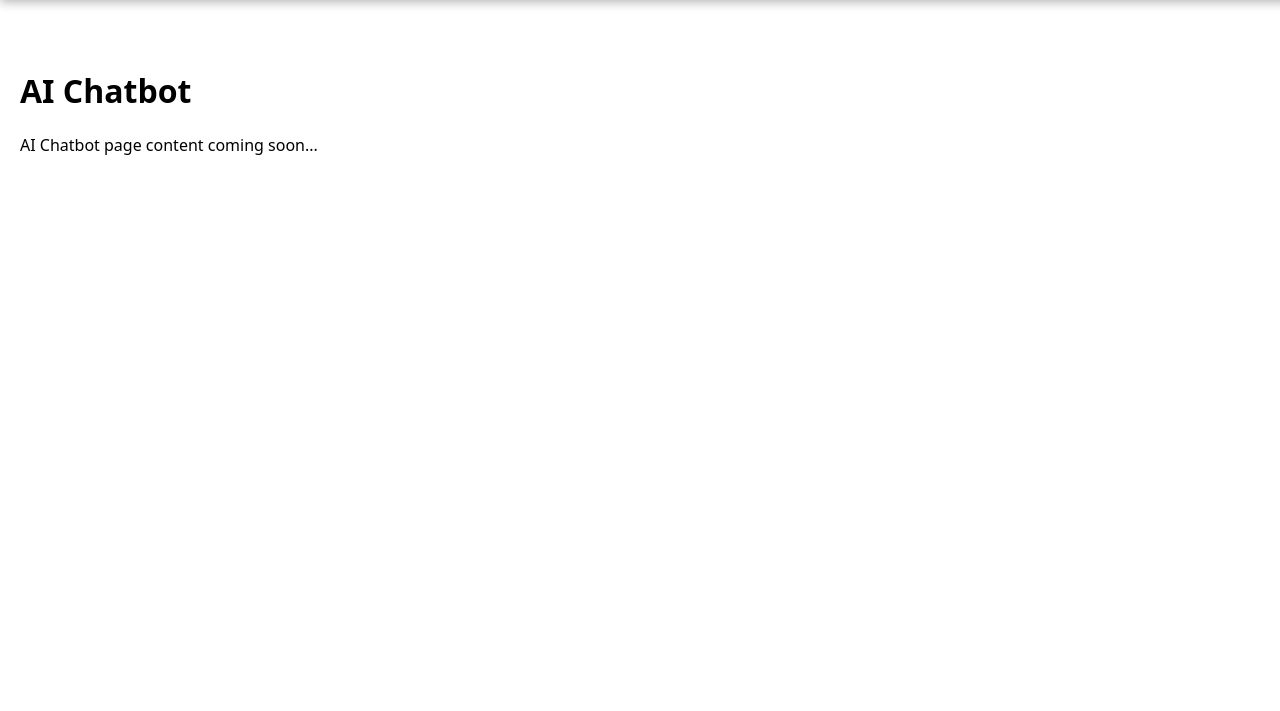
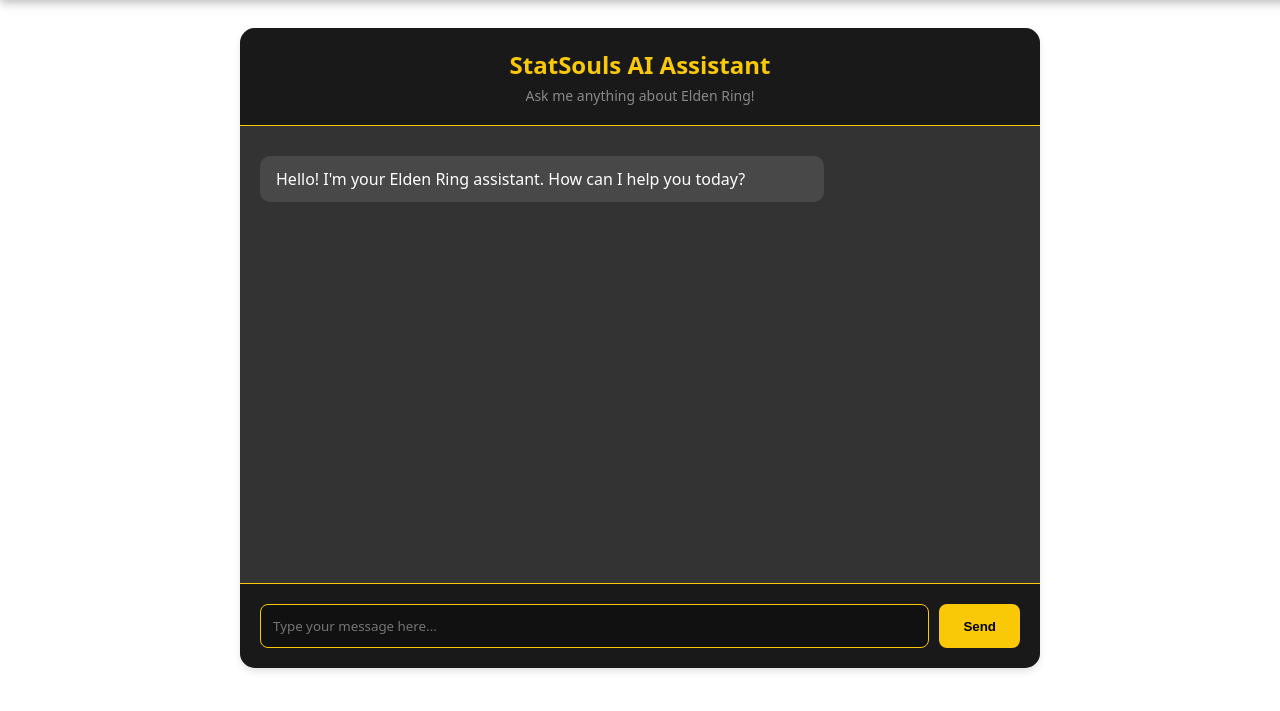
Before and after one commit to EDHJH/Sofware_Major_EDH-main, a Flask app: page /ai-chatbot in a window 1280 px wide. Shown: the part 72-783 px from the top of the page. Run offline with Flask 3, Linux system fonts and the light colour scheme; a user stored in the database is signed in; some web fonts are replaced.

Commit message:
aichatbot ui setup

```diff
--- /dev/null
+++ b/Backend/ai_chat.py
@@ -0,0 +1,6 @@
+from google import genai
+
+client = genai.Client(api_key="AIzaSyDIM2KCwcE8I6EfyuabgLhiPEdfwWGRSDs")
+response = client.models.generate_content(
+    model = "gemini-2.0-flash", contents = input
+)
--- a/Backend/server.py
+++ b/Backend/server.py
@@ -1,7 +1,7 @@
 from flask import Flask, render_template, request, jsonify, session, redirect, url_for
 from flask_sqlalchemy import SQLAlchemy
 from werkzeug.security import generate_password_hash, check_password_hash
-from functools import wraps  # Add this import
+from functools import wraps
 from flask_limiter import Limiter
 from flask_limiter.util import get_remote_address
 import os
--- a/Frontend/static/css/home.css
+++ b/Frontend/static/css/home.css
@@ -86,3 +86,97 @@
     transform: translateY(-2px);
     box-shadow: 0 5px 15px rgba(0, 0, 0, 0.3);
 }
+
+/* Chat UI Styles */
+.chat-container {
+    max-width: 800px;
+    margin: 100px auto 20px;
+    background: rgba(0, 0, 0, 0.8);
+    border-radius: 15px;
+    box-shadow: 0 4px 6px rgba(0, 0, 0, 0.1);
+    overflow: hidden;
+    height: 80vh;
+    display: flex;
+    flex-direction: column;
+}
+
+.chat-header {
+    padding: 20px;
+    background: rgba(0, 0, 0, 0.5);
+    border-bottom: 1px solid var(--first-color);
+    text-align: center;
+}
+
+.chat-header h1 {
+    color: var(--first-color);
+    margin: 0;
+    font-size: 24px;
+}
+
+.chat-header p {
+    color: #888;
+    margin: 5px 0 0;
+    font-size: 14px;
+}
+
+.chat-messages {
+    flex: 1;
+    overflow-y: auto;
+    padding: 20px;
+}
+
+.message {
+    margin: 10px 0;
+    padding: 12px 16px;
+    border-radius: 10px;
+    max-width: 70%;
+    word-wrap: break-word;
+}
+
+.user-message {
+    background: var(--first-color);
+    color: #000;
+    margin-left: auto;
+}
+
+.bot-message {
+    background: rgba(255, 255, 255, 0.1);
+    color: #fff;
+    margin-right: auto;
+}
+
+.chat-input-container {
+    padding: 20px;
+    background: rgba(0, 0, 0, 0.5);
+    border-top: 1px solid var(--first-color);
+    display: flex;
+    gap: 10px;
+}
+
+#chat-input {
+    flex: 1;
+    padding: 12px;
+    border: 1px solid var(--first-color);
+    border-radius: 8px;
+    background: rgba(0, 0, 0, 0.3);
+    color: #fff;
+    resize: none;
+    max-height: 120px;
+    font-family: inherit;
+}
+
+#send-button {
+    padding: 12px 24px;
+    background: var(--first-color);
+    color: #000;
+    border: none;
+    border-radius: 8px;
+    cursor: pointer;
+    font-weight: bold;
+    transition: all 0.3s ease;
+}
+
+#send-button:hover {
+    transform: translateY(-2px);
+    box-shadow: 0 2px 8px rgba(0, 0, 0, 0.2);
+}
--- a/Frontend/templates/ai-chatbot.html
+++ b/Frontend/templates/ai-chatbot.html
@@ -2,8 +2,62 @@
 
 {% block content %}
 <title>AI Chatbot - StatSouls</title>
-<main style="margin-top: 100px; padding: 20px;">
-        <h1>AI Chatbot</h1>
-        <p>AI Chatbot page content coming soon...</p>
-</main>
+<div class="chat-container">
+    <div class="chat-header">
+        <h1>StatSouls AI Assistant</h1>
+        <p>Ask me anything about Elden Ring!</p>
+    </div>
+    <div class="chat-messages" id="chat-messages">
+        <div class="message bot-message">
+            Hello! I'm your Elden Ring assistant. How can I help you today?
+        </div>
+    </div>
+    <div class="chat-input-container">
+        <textarea id="chat-input" placeholder="Type your message here..." rows="1"></textarea>
+        <button id="send-button">Send</button>
+    </div>
+</div>
+
+<script>
+    const input = document.getElementById('chat-input');
+    const sendButton = document.getElementById('send-button');
+    const messagesContainer = document.getElementById('chat-messages');
+
+    // Auto-resize textarea
+    input.addEventListener('input', function() {
+        this.style.height = 'auto';
+        this.style.height = this.scrollHeight + 'px';
+    });
+
+    function addMessage(message, isUser) {
+        const messageDiv = document.createElement('div');
+        messageDiv.className = `message ${isUser ? 'user-message' : 'bot-message'}`;
+        messageDiv.textContent = message;
+        messagesContainer.appendChild(messageDiv);
+        messagesContainer.scrollTop = messagesContainer.scrollHeight;
+    }
+
+    async function sendMessage() {
+        const message = input.value.trim();
+        if (!message) return;
+
+        addMessage(message, true);
+        input.value = '';
+        input.style.height = 'auto';
+
+        // TODO: Add API call to backend here
+        // For now, just show a mock response
+        setTimeout(() => {
+            addMessage("I'm still being developed. Check back soon!", false);
+        }, 1000);
+    }
+
+    sendButton.addEventListener('click', sendMessage);
+    input.addEventListener('keydown', (e) => {
+        if (e.key === 'Enter' && !e.shiftKey) {
+            e.preventDefault();
+            sendMessage();
+        }
+    });
+</script>
 {% endblock %}
--- a/Frontend/templates/base.html
+++ b/Frontend/templates/base.html
@@ -6,6 +6,7 @@
     <title>Document</title>
 
     <link rel="stylesheet" href="{{ url_for('static', filename='css/header.css') }}">
+    <link rel="stylesheet" href="{{ url_for('static', filename='css/home.css') }}">
 </head>
 <body>
      <header class="header">
```
